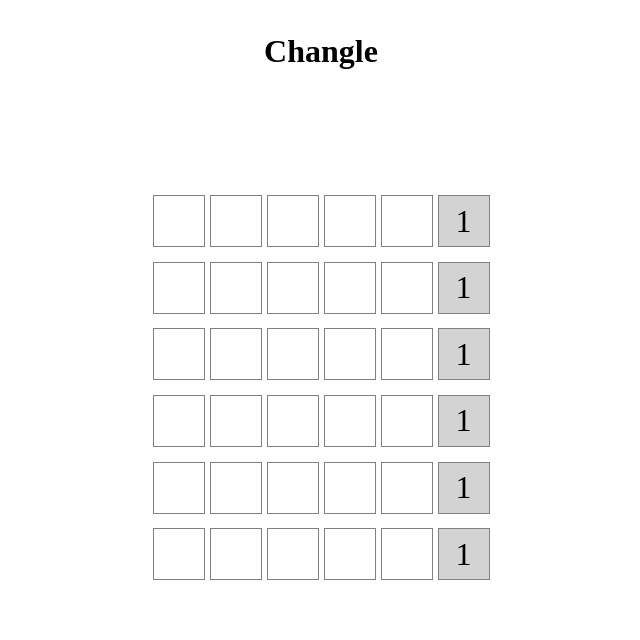
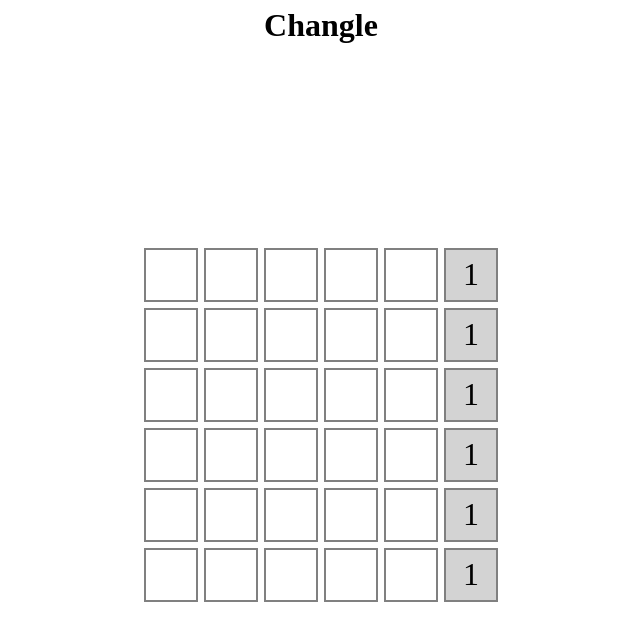
Before and after one commit to cjmorris/changle, a React (Vite) app: page / in a window 1280 px wide. Shown: the top 640 px of the page, without its empty margins (319-959 px from the left). Built offline with nearby package versions, Linux system fonts and the light colour scheme.

Commit message:
changed page layout and styling

```diff
--- a/src/styles/App.css
+++ b/src/styles/App.css
@@ -1,30 +1,39 @@
+:root {
+    --header-height: 50px;
+}
+
+html, body {
+    margin: 0px;
+}
+
 h1 {
     margin: 0px;
 }
 
 .header {
-    text-align: center;
-    padding: 25px;
+    display: flex;
+    justify-content: center;
+    align-items: center;
+    height: var(--header-height);
 }
 
 .gamePanel {
     display: flex;
     justify-content: center;
     align-items: center;
-    height: 600px;
+    height: calc(100vh - var(--header-height) - 1px);
 }
 
 .changleGame {
     display: grid;
-    width: 337px;
-    height: 400px;
+    grid-gap: 6px;
 }
 
 .changleInput {
     display: inline-flex;
     width: 50px;
     height: 50px;
-    border: 1px solid gray;
+    border: 2px solid gray;
     font-size: 2em;
     justify-content: center;
     align-items: center;
@@ -37,6 +46,5 @@ h1 {
 .changleRow {
     display: grid;
     grid-template-columns: repeat(6, 1fr);
-    grid-gap: 5px;
-    margin-bottom: 5px;
+    grid-gap: 6px;
 }
```
